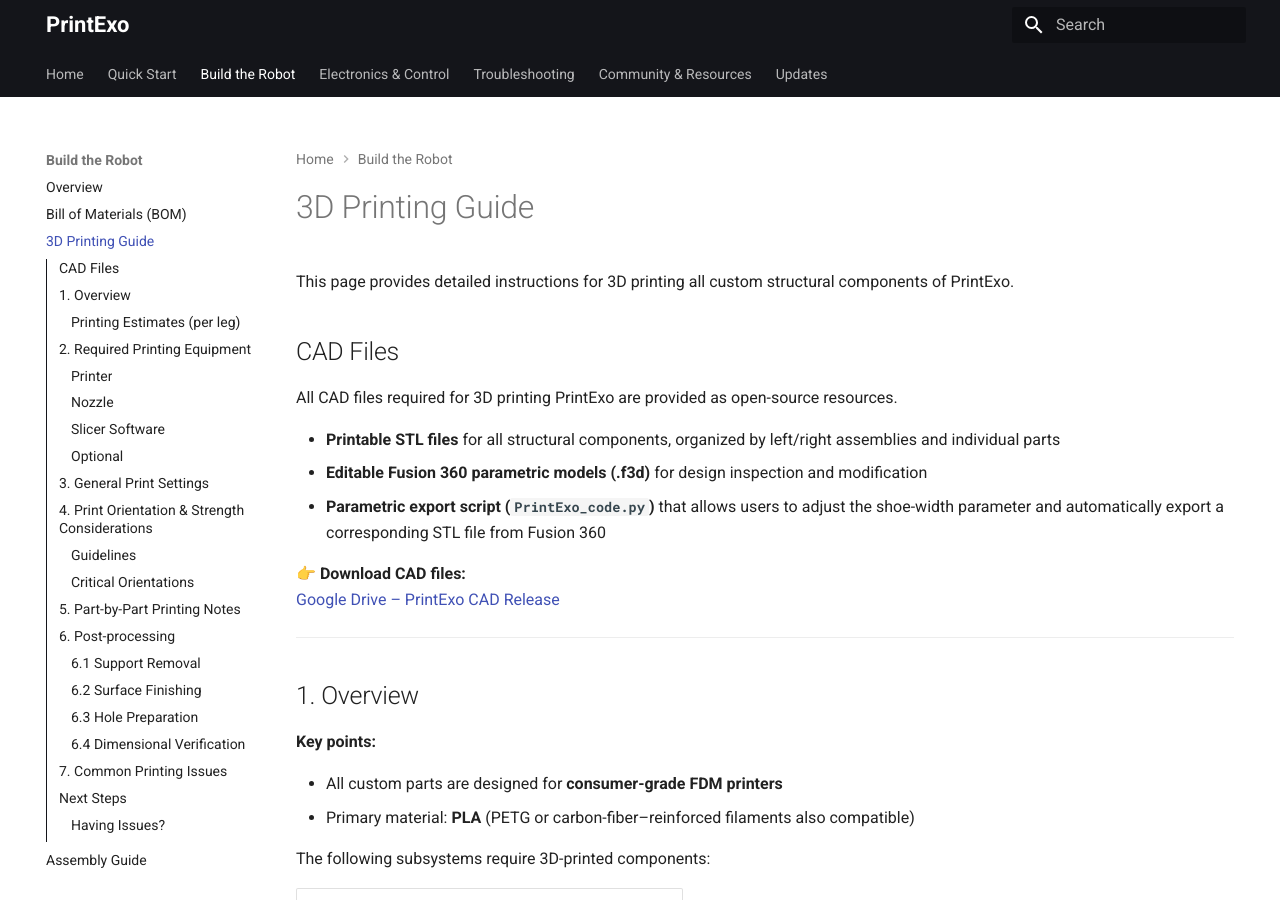
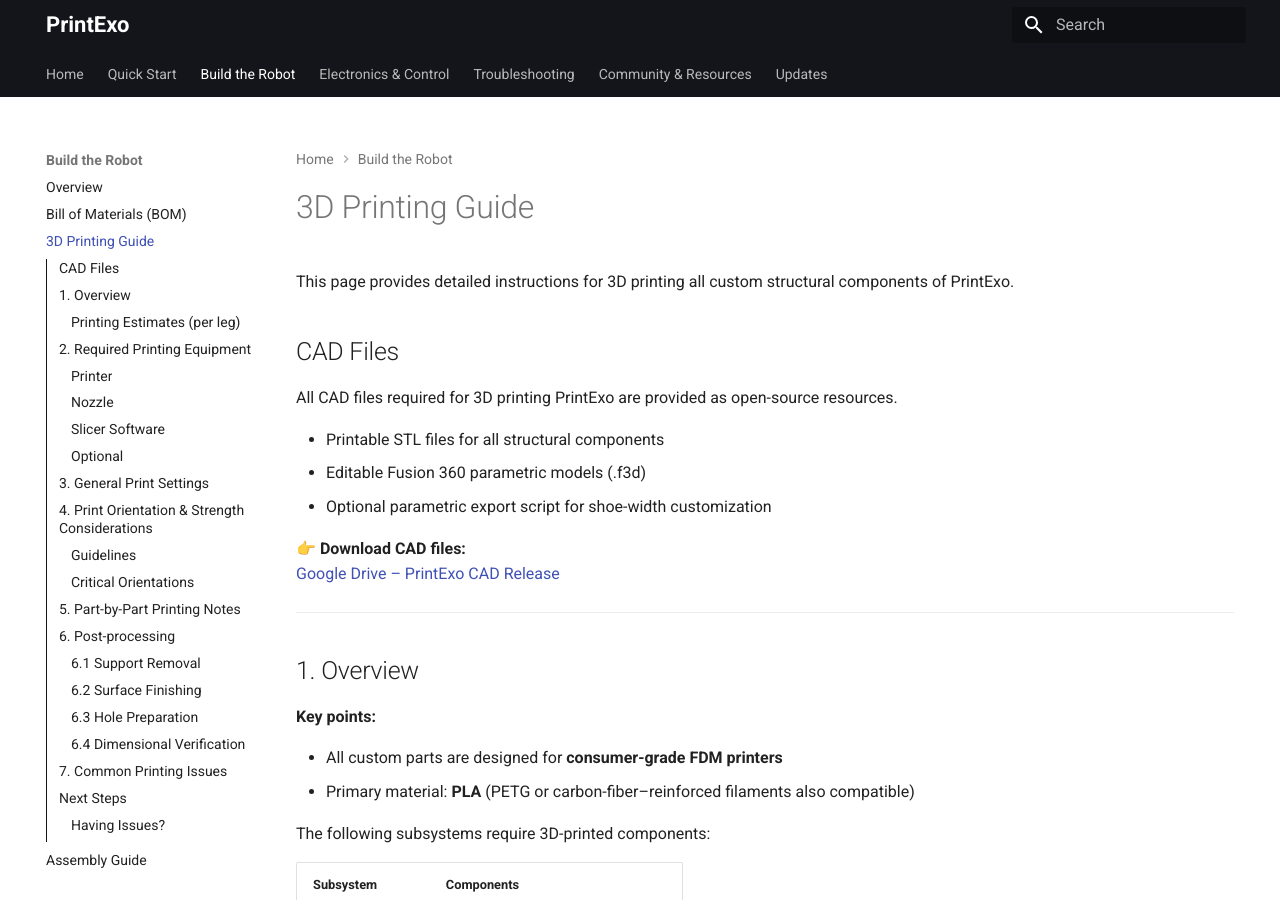
Before and after one commit to printexo/printexo.github.io, an MkDocs documentation site: the page built from docs/hardware/printing.md, in a window 1280 px wide and 900 px high. Built offline with MkDocs 1.6.1 and Material for MkDocs 9.7.7, drawn with Linux system fonts in a browser that asks for light colours; some of the changed text lies outside the part shown.

Commit message:
Update printing.md

```diff
--- a/docs/hardware/printing.md
+++ b/docs/hardware/printing.md
@@ -6,9 +6,9 @@
 
 All CAD files required for 3D printing PrintExo are provided as open-source resources.
 
-- **Printable STL files** for all structural components, organized by left/right assemblies and individual parts
-- **Editable Fusion 360 parametric models (.f3d)** for design inspection and modification
-- **Parametric export script (`PrintExo_code.py`)** that allows users to adjust the shoe-width parameter and automatically export a corresponding STL file from Fusion 360
+- Printable STL files for all structural components
+- Editable Fusion 360 parametric models (.f3d)
+- Optional parametric export script for shoe-width customization
 
 👉 **Download CAD files:**
 [Google Drive – PrintExo CAD Release](https://drive.google.com/drive/folders/1tcYwJKkRYvDyukaBFUs_2lasKkoU8P6Q?usp=drive_link)
@@ -142,7 +142,6 @@
 ### 6.3 Hole Preparation
 - **Reaming:** Use appropriately sized drill bits to clean up holes
 - **Tapping:** M3 holes may require tapping for secure bolt threads
-- Use a hand tap to avoid cracking the plastic
 
 ### 6.4 Dimensional Verification
 - Check critical dimensions with calipers
```
Also changed, not shown: other parts of docs/hardware/printing.md (+0 -1 lines).
